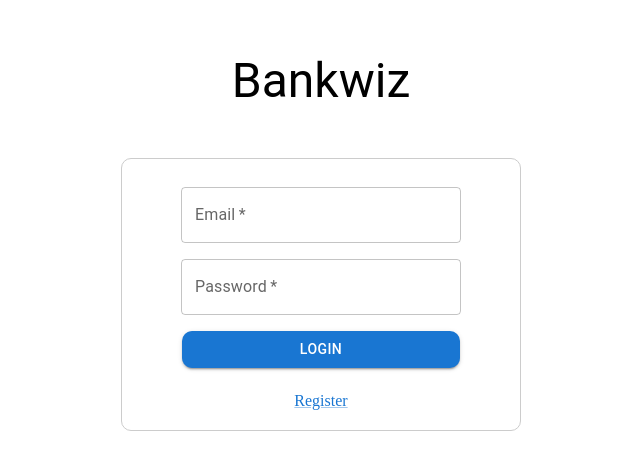
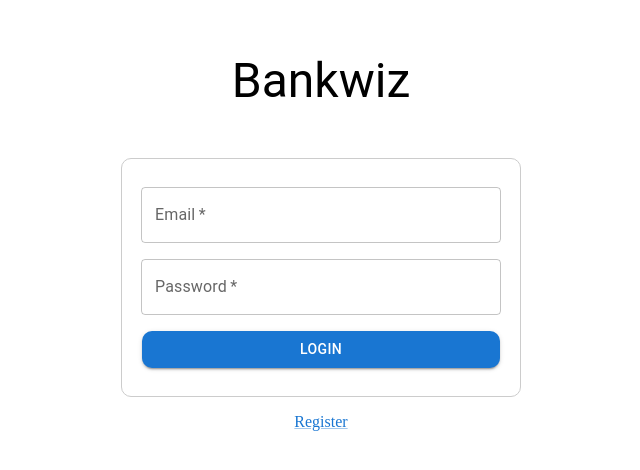
Before and after one commit to jbwittner/bankwiz_front, a Next.js app: page / in a window 1280 px wide. Shown: the part 146-616 px from the top of the page, without its empty margins (319-959 px from the left). Built offline with nearby package versions, Linux system fonts and the light colour scheme; what @jbwittner/bankwiz_openapi-client would draw is missing.

Commit message:
This is why git rebase is a horrible horrible thing.

```diff
--- a/src/pages/index.tsx
+++ b/src/pages/index.tsx
@@ -30,8 +30,8 @@ const LoginForm = (props: LoginFormProps) => {
       component="form"
       onSubmit={handleSubmit}
       sx={{
-        '& .MuiTextField-root': { m: 1, width: '35ch', borderRadius: '10px' },
-        '& .MuiButton-root': { m: 1, width: '35ch', borderRadius: '10px' },
+        '& .MuiTextField-root': { m: 1, width: '45ch', borderRadius: '10px' },
+        '& .MuiButton-root': { m: 1, width: '45ch', borderRadius: '10px' },
         display: 'flex',
         flexDirection: 'column',
         alignItems: 'center',
@@ -60,9 +60,6 @@ const LoginForm = (props: LoginFormProps) => {
       <Button type="submit" variant="contained">
         Login
       </Button>
-      <Box mt={2}>
-        <Link href="/registration">Register</Link>
-      </Box>
     </Box>
   );
 };
@@ -98,6 +95,9 @@ const LoginPage: React.FC = () => {
           <Box sx={{ width: '400px', height: 'auto', mt: 4 }}>
             <LoginForm onSubmit={handleLoginFormSubmit} />
           </Box>
+          <Box mt={2}>
+            <Link href="/registration">Register</Link>
+          </Box>
         </Box>
       </main>
     </>
--- a/src/pages/registration.tsx
+++ b/src/pages/registration.tsx
@@ -56,12 +56,12 @@ const RegistrationPage = () => {
                 sx={{
                   '& .MuiTextField-root': {
                     m: 1,
-                    width: '35ch',
+                    width: '45ch',
                     borderRadius: '10px',
                   },
                   '& .MuiButton-root': {
                     m: 1,
-                    width: '35ch',
+                    width: '45ch',
                     borderRadius: '10px',
                   },
                   display: 'flex',
```
